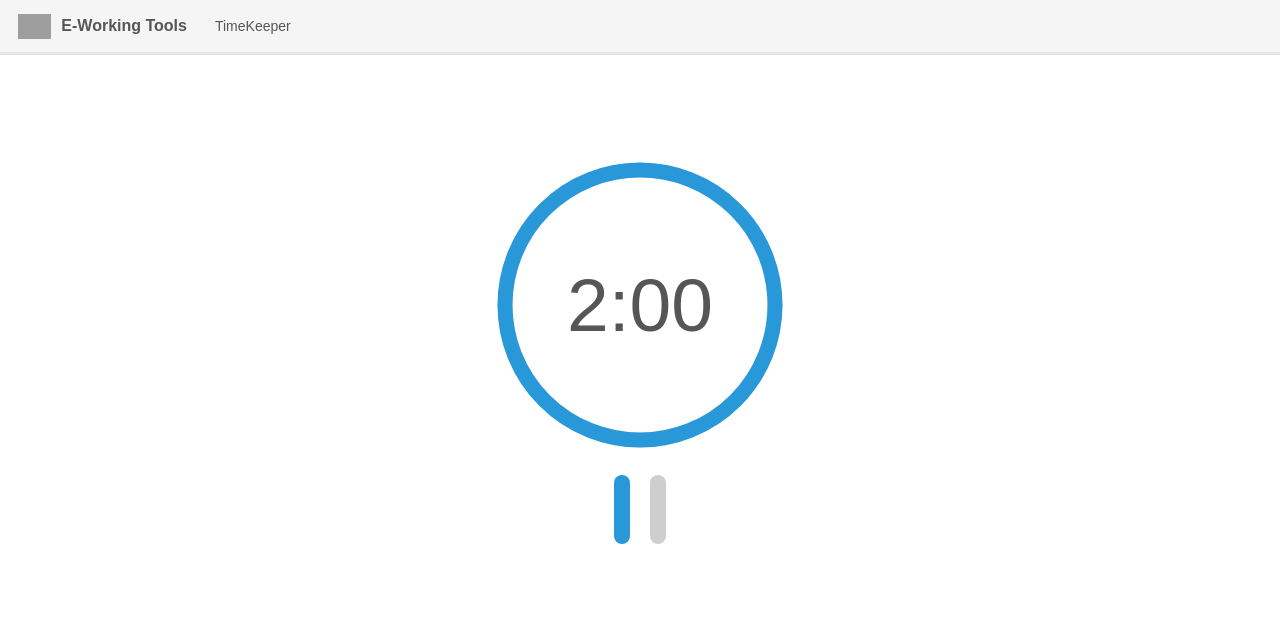
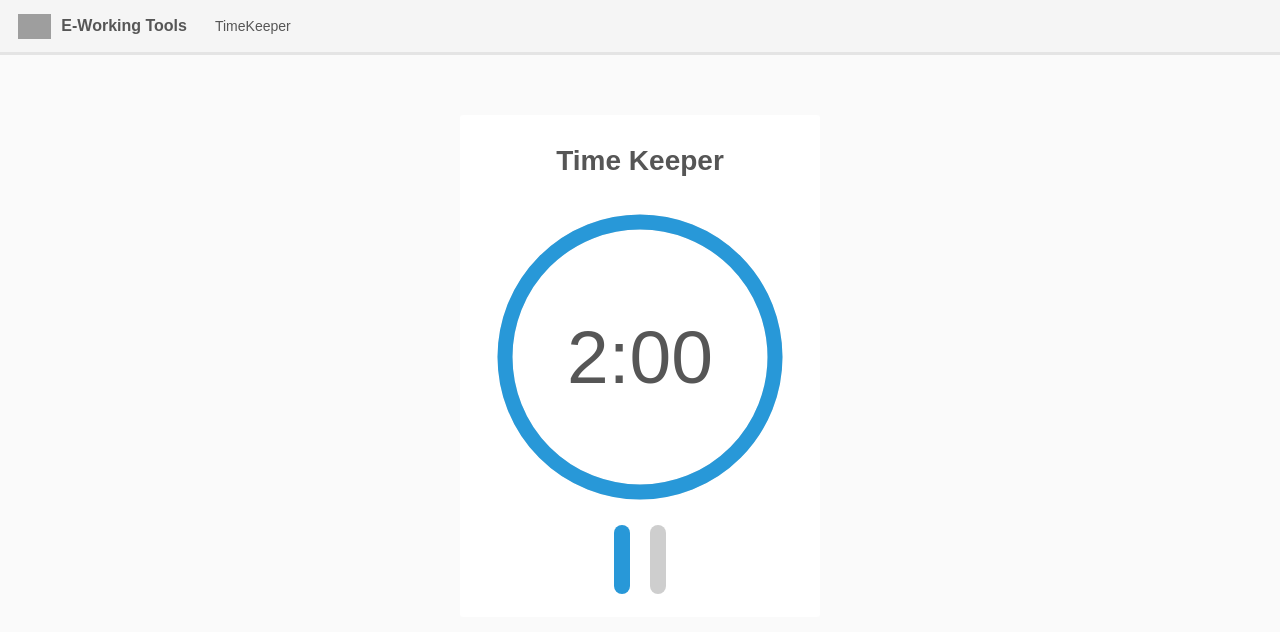
Before and after one commit to eworkingtools/eworkingtools.github.io, a React app: page / in a window 1280 px wide. Shown: the top 632 px of the page. Built offline with nearby package versions, Linux system fonts and the light colour scheme; grey boxes are pictures that could not be loaded; some icons are missing; a web font is replaced by a local one.

Commit message:
improve css styles

```diff
--- a/src/components/timekeeper/Timekeeper.tsx
+++ b/src/components/timekeeper/Timekeeper.tsx
@@ -37,11 +37,15 @@ export default class Timekeeper extends React.Component<ITimekeeperProps, ITimek
   public render() {
     return (
       <div className='timekeeper-container'>
+        <div className='timekeeper-background'>
+          <div className='timekeeper-forehand'>
+            <h1 className='timekeeper-header'>Time Keeper</h1>
+            <div className='timekeeper-circle'>
               <svg className='timekeeper-svg' viewBox='0 0 100 100' xmlns='http://www.w3.org/2000/svg'>
-          <g className='timekeeper-circle'>
-            <circle className='timekeeper-circle-full-path' cx='50' cy='50' r='45'></circle>
+                <g className='timekeeper-svg-circle'>
+                  <circle className='timekeeper-svg-circle-full-path' cx='50' cy='50' r='45'></circle>
                   <path
-              className='timekeeper-circle-remaining-path'
+                    className='timekeeper-svg-circle-remaining-path'
                     stroke-dasharray={this.state.remainingCircleDasharray}
                     d='
                         M 50, 50
@@ -52,7 +56,8 @@ export default class Timekeeper extends React.Component<ITimekeeperProps, ITimek
                   ></path>
                 </g>
               </svg>
-        <span className='timekeeper-label'>{this.state.timeLeftAsText}</span>
+              <span className='timekeeper-circle-label'>{this.state.timeLeftAsText}</span>
+            </div>
             <div className='timekeeper-buttons'>
               <span className={this.state.status == ETimekeeperStatus.RUNNING ? 'hide' : ''} onClick={() => this.continueTimer()}>
                 <span className='iconify pointer' data-icon='fluent:play-48-regular' data-inline='false'></span>
@@ -63,6 +68,8 @@ export default class Timekeeper extends React.Component<ITimekeeperProps, ITimek
               <span onClick={() => this.resetTimer()}>
                 <span className='iconify pointer reset-button' data-icon='grommet-icons:power-reset' data-inline='false'></span>
               </span>
+            </div>
+          </div>
         </div>
       </div>
     );
--- a/src/components/timekeeper/timekeeper.scss
+++ b/src/components/timekeeper/timekeeper.scss
@@ -1,27 +1,52 @@
 :root {
 }
 .timekeeper-container {
-  --circle-size: 30rem;
-  width: var(--circle-size);
-  height: var(--circle-size);
-  margin: 10rem auto;
-  position: relative;
+  & .timekeeper-background {
+    background-color: #fafafa;
+    height: 100%;
+    padding-top: 6rem;
+  }
+
+  & .timekeeper-forehand {
+    background-color: white;
+    display: flex;
+    flex-direction: column;
+    align-items: center;
+    width: 36rem;
+    margin: 0 auto;
+    padding: 3rem;
+    border-radius: 0.3rem;
+    box-shadow: var(--box-shadow);
+  }
+
+  & .timekeeper-header {
+    margin-bottom: 3rem;
+    text-align: center;
+    font-size: 2.8rem;
+  }
+
+  & .timekeeper-circle {
+    --circle-size: 30rem;
+    width: var(--circle-size);
+    height: var(--circle-size);
+    position: relative;
+  }
 
   & .timekeeper-svg {
     transform: scaleX(-1);
   }
 
-  & .timekeeper-circle {
+  & .timekeeper-svg-circle {
     fill: none;
     stroke: none;
   }
 
-  & .timekeeper-circle-full-path {
+  & .timekeeper-svg-circle-full-path {
     stroke-width: 0.5rem;
     stroke: rgb(230, 230, 230);
   }
 
-  & .timekeeper-circle-remaining-path {
+  & .timekeeper-svg-circle-remaining-path {
     stroke-width: 0.5rem;
     stroke-linecap: round;
     transform: rotate(90deg);
@@ -32,7 +57,7 @@
     color: rgb(40, 152, 216);
   }
 
-  & .timekeeper-label {
+  & .timekeeper-circle-label {
     width: var(--circle-size);
     height: var(--circle-size);
     position: absolute;
```
Also changed, not shown: 5 other files (tests, documents, lock files or other folders). Lines whose indentation alone changed are shown as unchanged.
